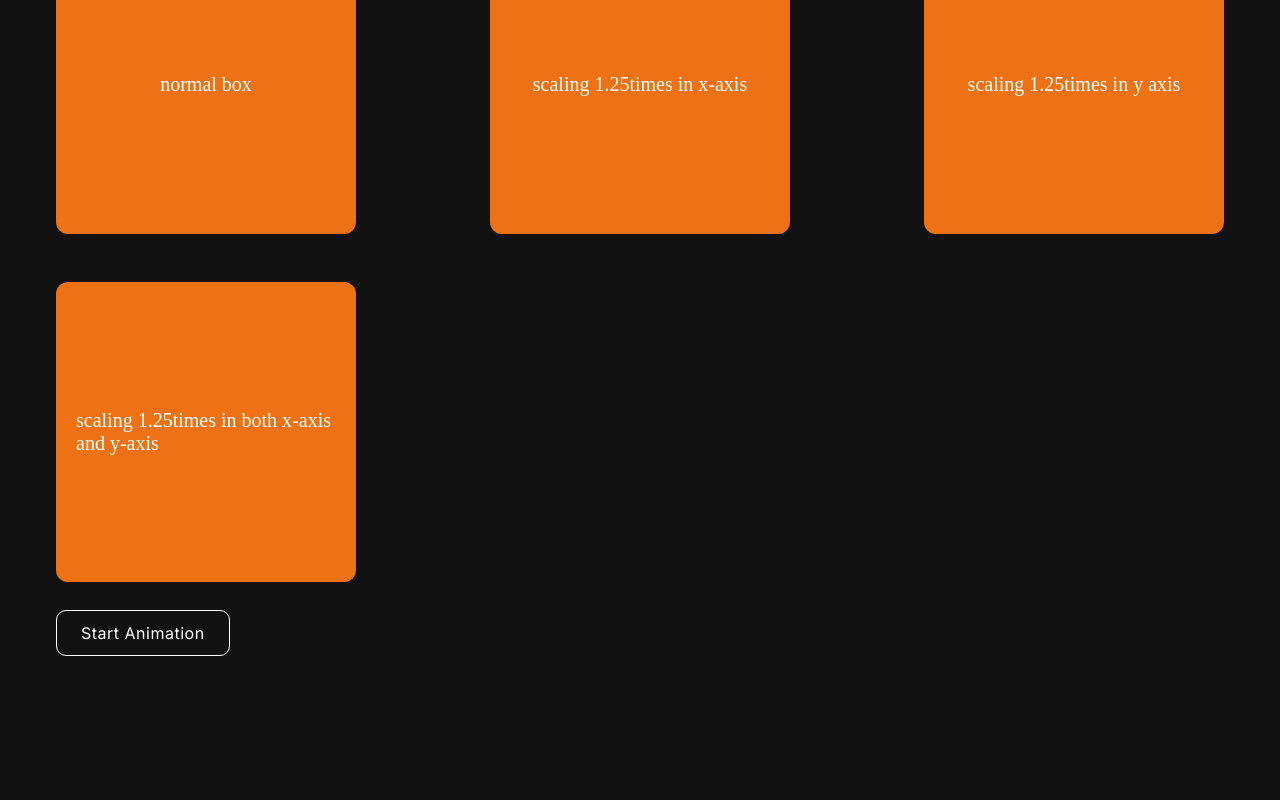
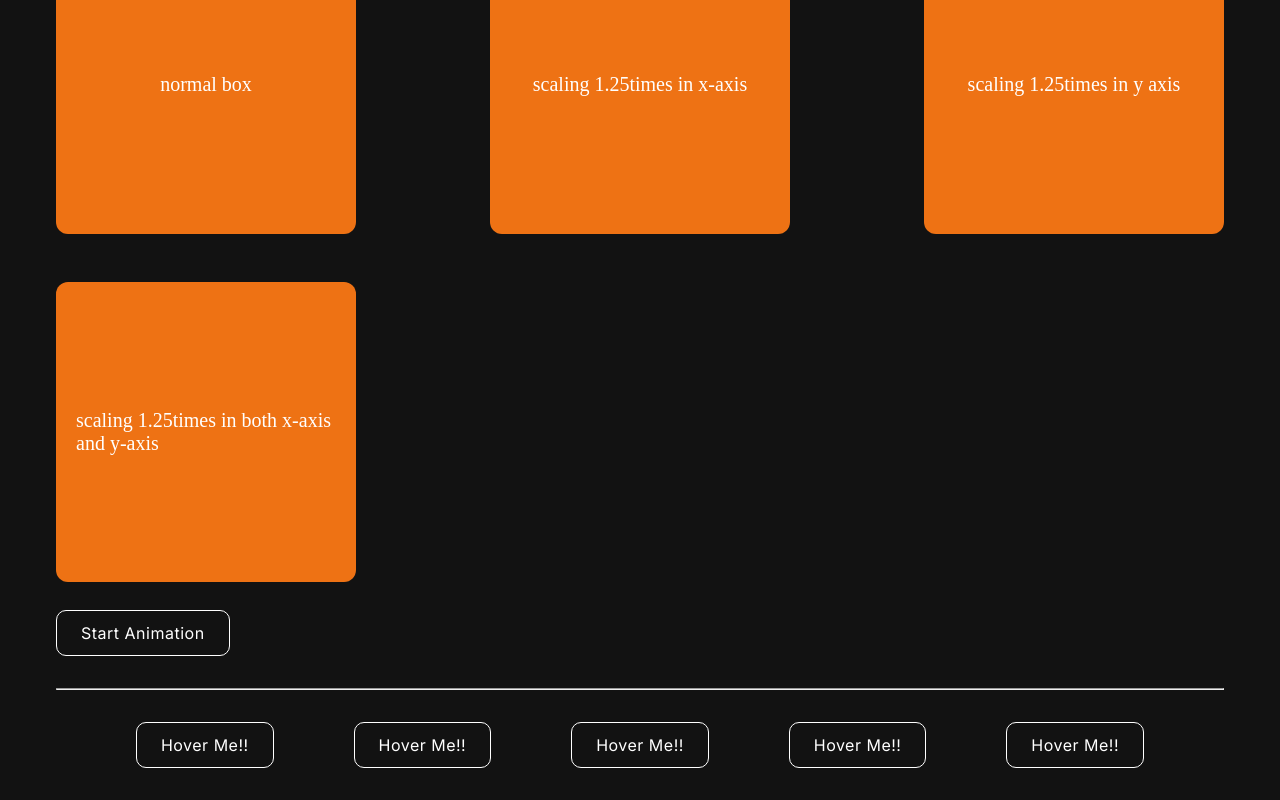
Before and after one commit to Manishkarke/30-days-animation, a React (Vite) app: page / in a window 1280 px wide. Shown: the part 8683-9483 px from the top of the page. Before the commit the page ends 9371 px from the top, so only its background shows below. Built offline with nearby package versions, Linux system fonts and the light colour scheme.

Commit message:
Example of some 2d animation on button

```diff
--- a/src/Day_1/2dTransition.css
+++ b/src/Day_1/2dTransition.css
@@ -19,10 +19,10 @@
   text-transform: capitalize;
   font-family: "Inter", sans-serif;
   transition: all 0.5s linear;
+  background-color: transparent;
 }
 
 .primary {
-  background-color: transparent;
   color: white;
 }
 
@@ -39,10 +39,10 @@
   background-color: #aad9bb;
 }
 .skew-box {
-    background-color: #756AB6;
+  background-color: #756ab6;
 }
 .scale-box {
-    background-color: #EE7214;
+  background-color: #ee7214;
 }
 
 /* Moving Box */
@@ -109,3 +109,66 @@
 .cubic-bezier .box {
   transition-timing-function: cubic-bezier(0, 2.07, 1, -1.52);
 }
+
+/* Button animations */
+.buttons {
+  display: flex;
+  justify-content: space-evenly;
+}
+
+.buttons .primary:hover {
+  background-color: transparent;
+}
+.sweep {
+  position: relative;
+  background-color: transparent;
+  overflow: hidden;
+}
+.sweep:hover {
+  color: #fff;
+  border: transparent;
+}
+
+.sweep::after {
+  content: "";
+  width: 100%;
+  height: 100%;
+  z-index: -1;
+  position: absolute;
+  top: 0;
+  left: 0;
+  transition: all .5s;
+  background-color: #df826c;
+}
+
+.right::after {
+  transform: translateX(100%);
+}
+
+.left::after {
+    transform: translateX(-100%);
+}
+.top::after {
+    transform: translateY(100%);
+}
+.bottom::after {
+    transform: translateY(-100%);
+}
+
+.right:hover::after,
+.left:hover::after {
+  transform: translateX(0);
+}
+
+.top:hover::after,
+.bottom:hover::after {
+    transform: translateY(0);
+}
+
+.middle::after {
+  transform: scale(0);
+}
+
+.middle:hover::after {
+  transform: scale(1);
+}
--- /dev/null
+++ b/src/Day_1/Others/Buttons.jsx
@@ -0,0 +1,13 @@
+import React from 'react'
+
+export default function Buttons() {
+  return (
+    <div className="buttons">
+        <button className="btn primary sweep right">Hover Me!!</button>
+        <button className="btn primary sweep left">Hover Me!!</button>
+        <button className="btn primary sweep top">hover me!!</button>
+        <button className="btn primary sweep bottom">hover me!!</button>
+        <button className="btn primary sweep middle">Hover me!!</button>
+    </div>
+  )
+}
--- a/src/Day_1/SimpleTransition.jsx
+++ b/src/Day_1/SimpleTransition.jsx
@@ -11,6 +11,7 @@ import CubicSkew from "./Skew/CubicSkew";
 import LinearScale from "./Scale/LinearScale";
 import EaseScale from "./Scale/EaseScale";
 import CubicScale from "./Scale/CubicScale";
+import Buttons from "./Others/Buttons";
 
 function SimpleTransition() {
   return (
@@ -51,6 +52,9 @@ function SimpleTransition() {
       <EaseScale />
       <hr />
       <CubicScale />
+      <hr />
+      {/* Some Practical 2d Transition */}
+      <Buttons />
     </section>
   );
 }
```
Lines whose indentation alone changed are shown as unchanged.
